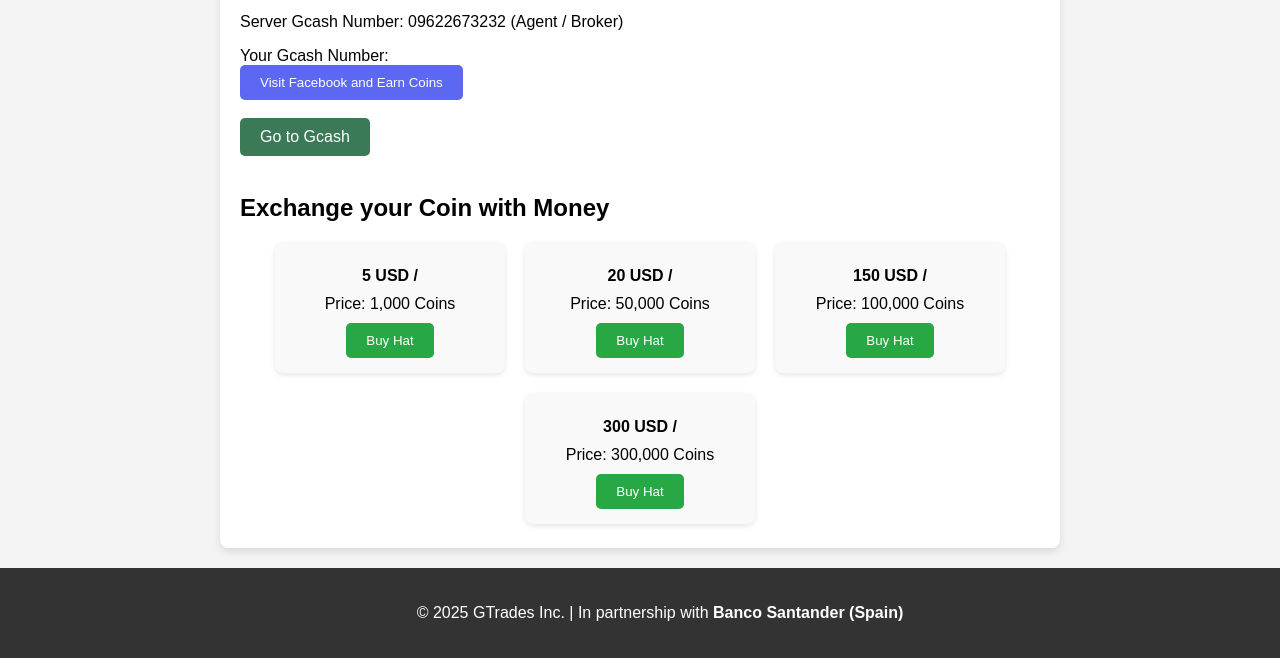
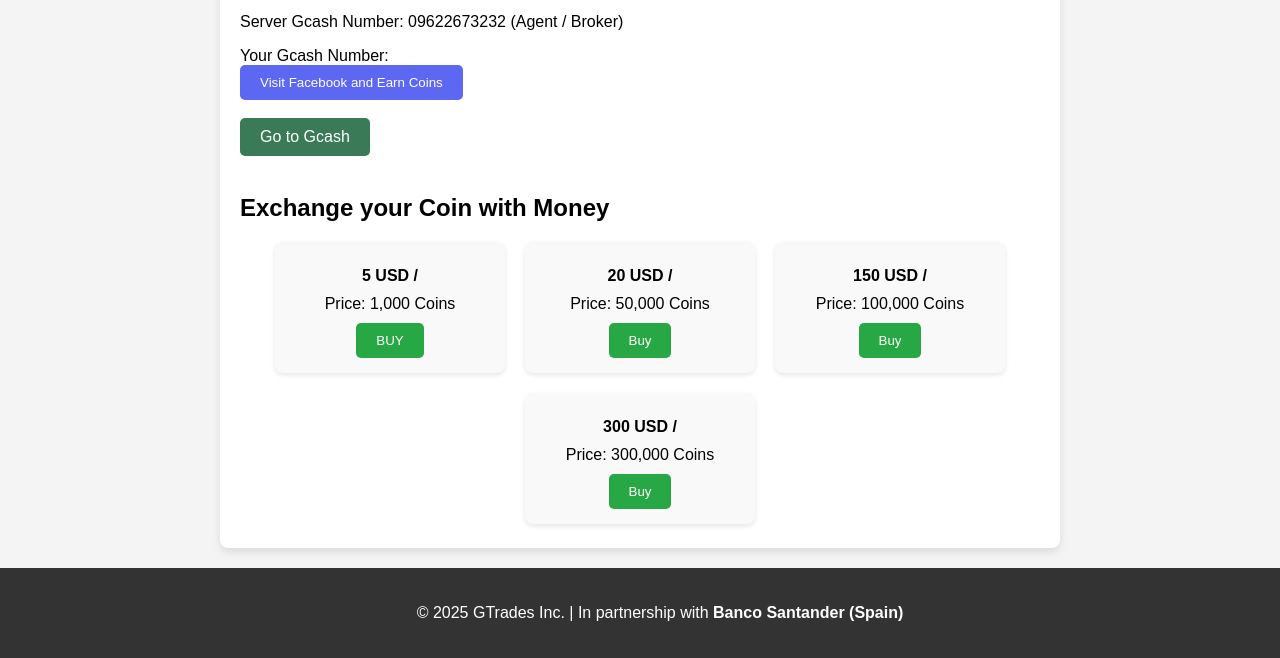
Before and after one commit to Kierl-J/redu-kierl-webapp, a website with bundled scripts: page dashboard.html in a window 1280 px wide. Shown: the part 142-800 px from the top of the page. Built offline with nearby package versions, Linux system fonts and the light colour scheme; no server answers.

Commit message:
Fixed Captions

```diff
--- a/dashboard.html
+++ b/dashboard.html
@@ -29,22 +29,22 @@
             <div class="shop-item">
                 <p><strong>5 USD / </strong></p>
                 <p>Price: 1,000 Coins</p>
-                <button class="quest-btn" onclick="buyItem('hat', 1000)">Buy Hat</button>
+                <button class="quest-btn" onclick="buyItem('5 USD', 1000)">BUY</button>
             </div>
             <div class="shop-item">
                 <p><strong>20 USD / </strong></p>
                 <p>Price: 50,000 Coins</p>
-                <button class="quest-btn" onclick="buyItem('hat', 50000)">Buy Hat</button>
+                <button class="quest-btn" onclick="buyItem('20 USD', 50000)">Buy</button>
             </div>
             <div class="shop-item">
                 <p><strong>150 USD / </strong></p>
                 <p>Price: 100,000 Coins</p>
-                <button class="quest-btn" onclick="buyItem('hat', 100000)">Buy Hat</button>
+                <button class="quest-btn" onclick="buyItem('150 USD', 100000)">Buy</button>
             </div>
             <div class="shop-item">
                 <p><strong>300 USD / </strong></p>
                 <p>Price: 300,000 Coins</p>
-                <button class="quest-btn" onclick="buyItem('hat', 300000)">Buy Hat</button>
+                <button class="quest-btn" onclick="buyItem('300 USD', 300000)">Buy</button>
             </div>
             <!-- Add more items here as needed -->
         </div>
```
